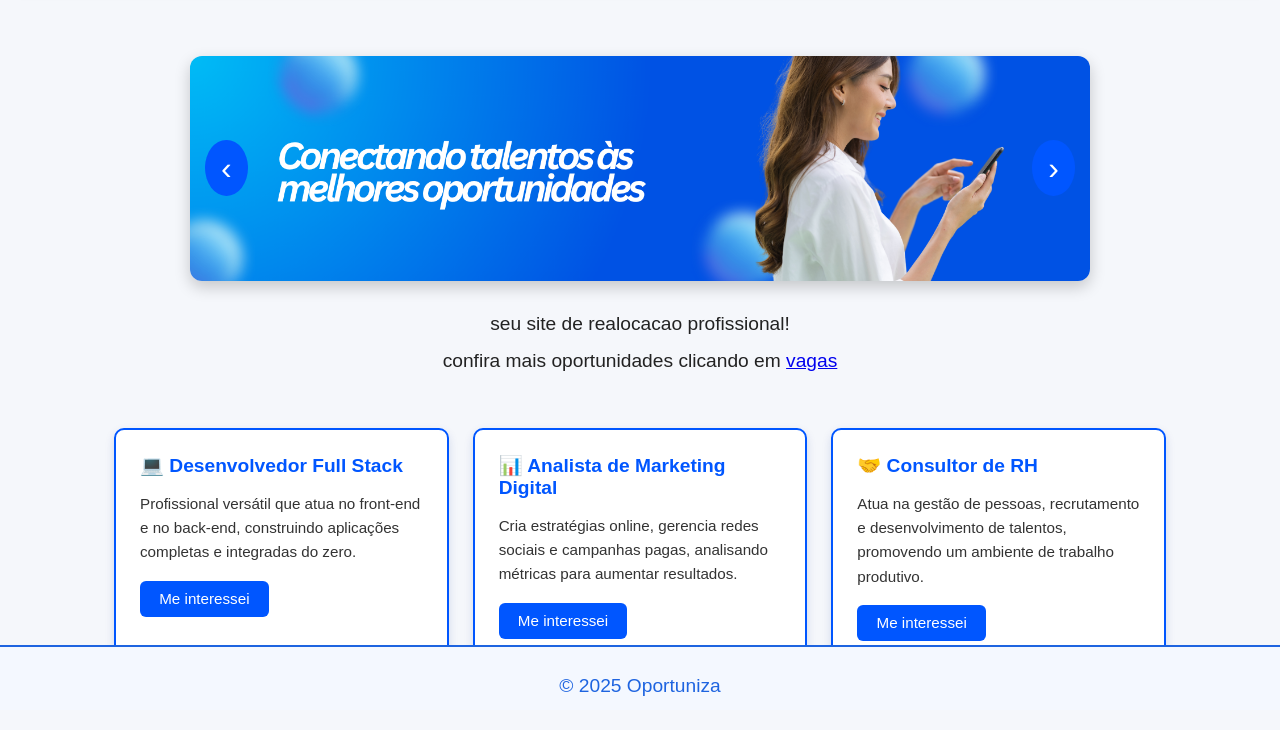
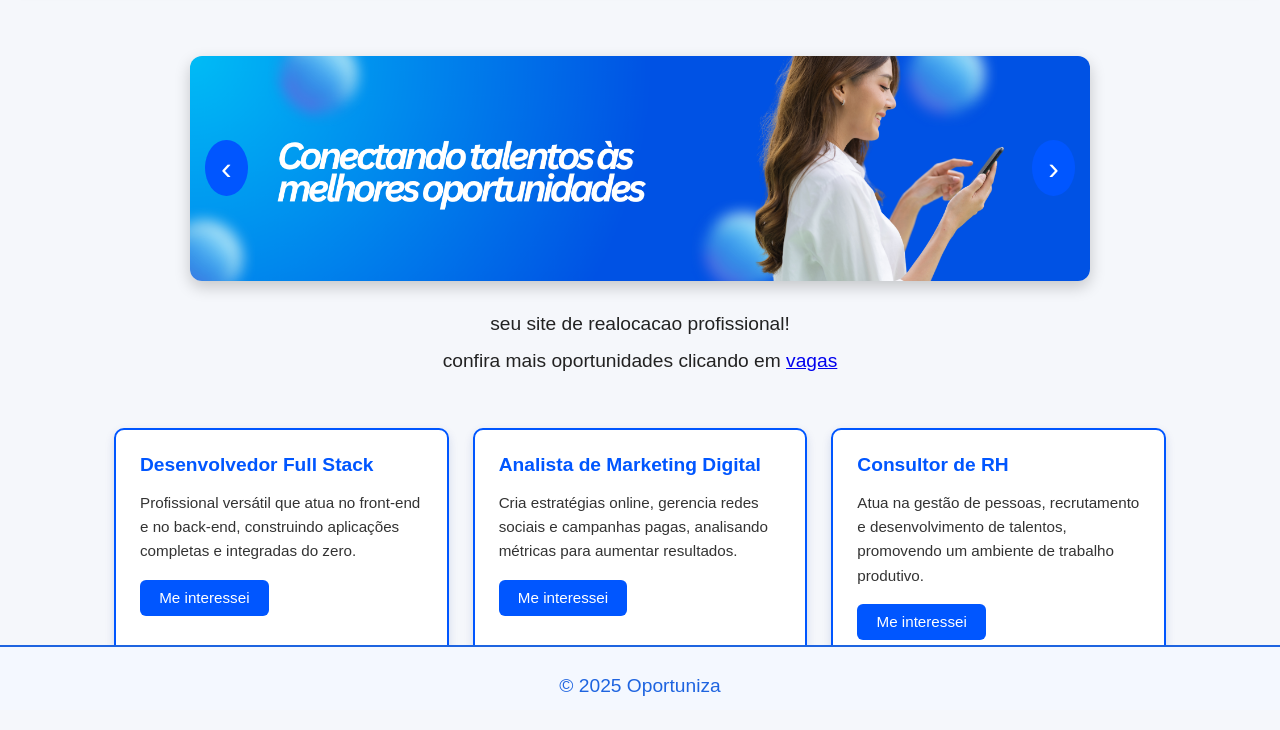
Before and after one commit to GS-1ESPA-base64/Oportuniza, a plain HTML site: page index.html in a window 1280 px wide. Shown: the part 90-820 px from the top of the page. Drawn offline with Linux system fonts and the light colour scheme; some packages are replaced by stand-ins of ours; a script that the page names is missing.

Commit message:
removendo conteudo desnecessario

```diff
--- a/index.html
+++ b/index.html
@@ -39,17 +39,17 @@
 <table class="tabela-categorias">
   <tr>
     <td class="categoria">
-      <h3>💻 Desenvolvedor Full Stack</h3>
+      <h3>Desenvolvedor Full Stack</h3>
       <p>Profissional versátil que atua no front-end e no back-end, construindo aplicações completas e integradas do zero.</p>
       <button class="btn-interesse" onclick="confirma()">Me interessei</button>
     </td>
     <td class="categoria">
-      <h3>📊 Analista de Marketing Digital</h3>
+      <h3>Analista de Marketing Digital</h3>
       <p>Cria estratégias online, gerencia redes sociais e campanhas pagas, analisando métricas para aumentar resultados.</p>
 <button class="btn-interesse" onclick="confirma()">Me interessei</button>
     </td>
     <td class="categoria">
-      <h3>🤝 Consultor de RH</h3>
+      <h3>Consultor de RH</h3>
       <p>Atua na gestão de pessoas, recrutamento e desenvolvimento de talentos, promovendo um ambiente de trabalho produtivo.</p>
      <button class="btn-interesse" onclick="confirma()">Me interessei</button>
 
```
